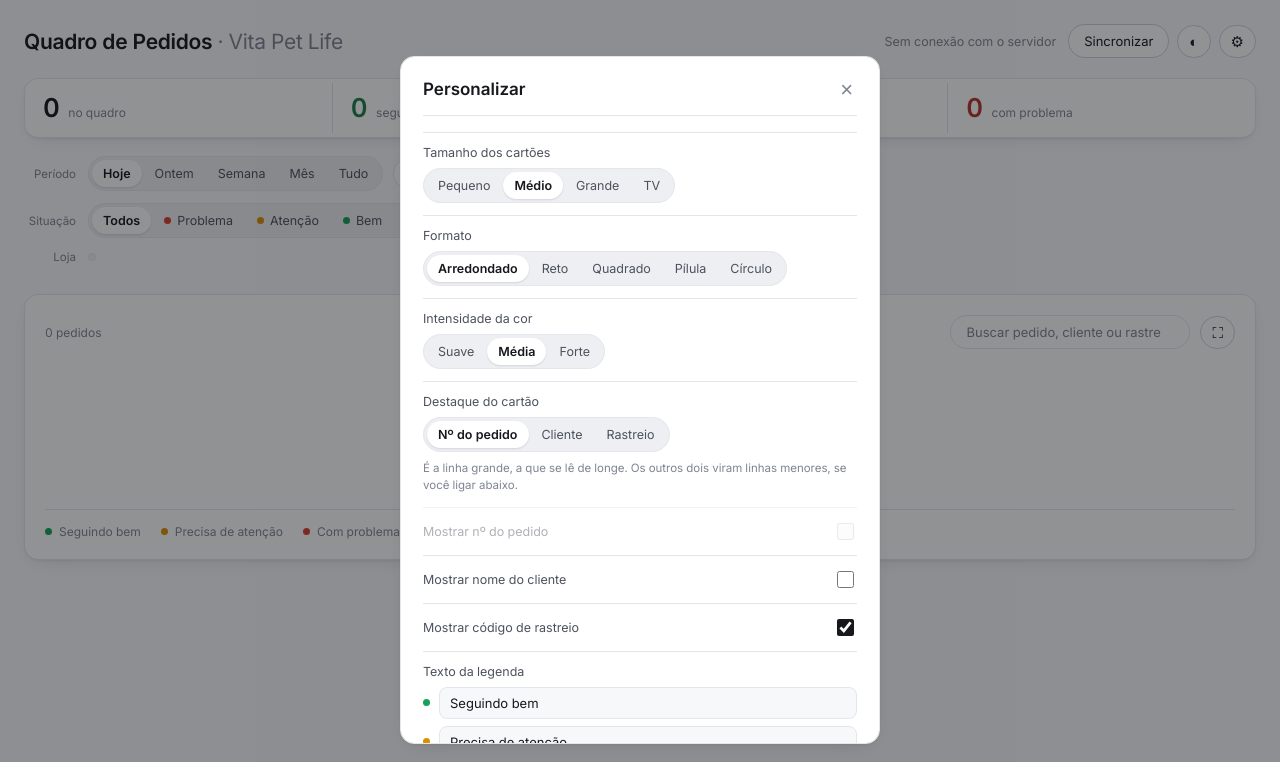
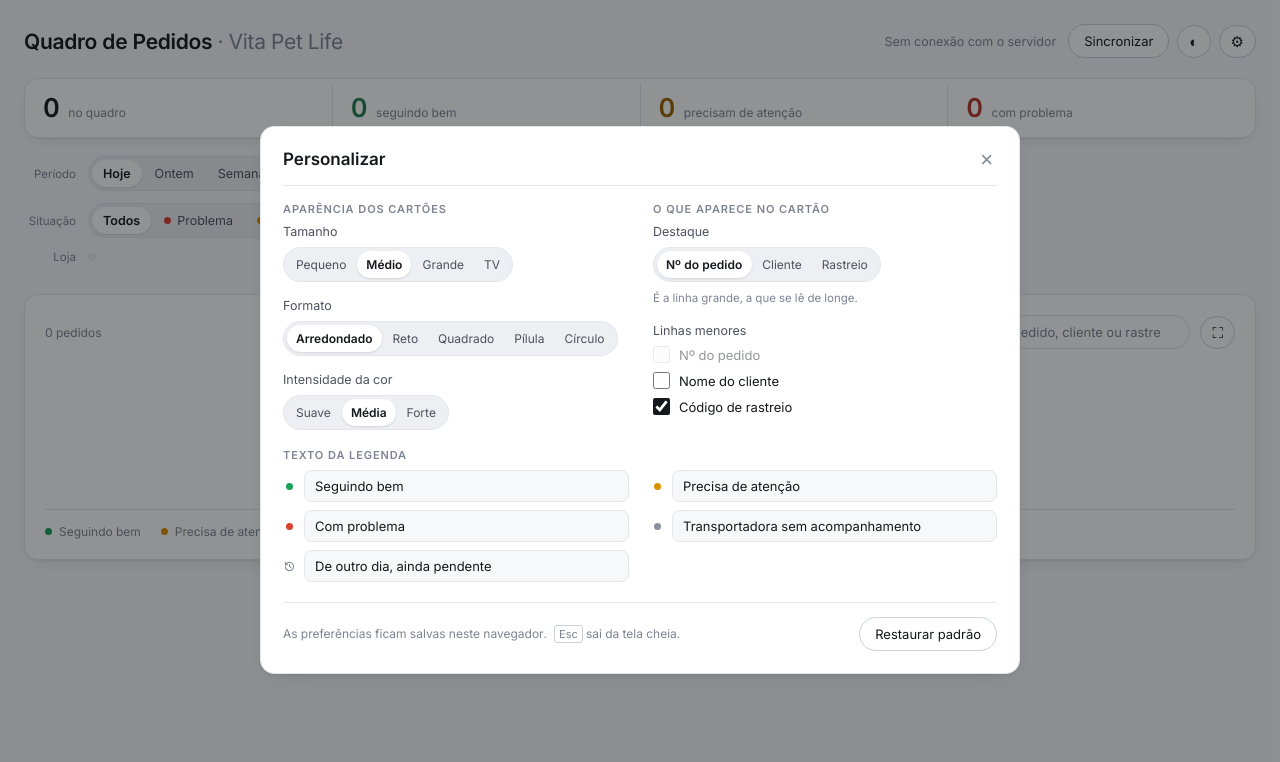
Before and after one commit to Luan-VitaPetLife/quadro-de-pedidos, a website: page public/index.html in a window 1280 px wide. Both pictures are taken after a click on the button "Personalizar". Drawn offline with Linux system fonts and the light colour scheme; no server answers.

Commit message:
O painel de personalizar vira quadrado e para de sair torto
Era uma coluna de 480px com nove ajustes empilhados e scroll -- numa tela de
ajustes, scroll ja e sintoma. Agora sao 760x548 sem scroll, em duas colunas, com
o mesmo vocabulario do painel de pedido (grade, colunas, secoes com titulo) para
os dois parecerem o mesmo sistema e nao duas telas feitas em epocas diferentes.

O que estava torto, e por que:

- OS CAMPOS DA LEGENDA comecavam em pontos diferentes. Os icones tem tamanhos
  diferentes -- a bolinha tem 7px e o relogio 11px -- e em flex cada campo
  herdava essa diferenca: o do relogio ficava 4px mais a direita. Virou grade
  com coluna de largura fixa, entao cada icone tem a mesma casa e se centraliza
  nela. Vale para o proximo icone de tamanho diferente tambem.

- OS CHECKBOXES eram `label` a esquerda e caixa jogada na outra ponta por
  space-between. Com textos de tamanhos diferentes, nada se alinhava com nada.
  Agora a caixa vem primeiro e o texto depois: as tres formam uma coluna reta.

- CADA ROTULO seguia uma regra propria (uns em cima do controle, outros ao lado
  da caixa). Agora todo rotulo fica em cima, sem excecao -- e o que mais tira a
  sensacao de bagunca, mais do que a largura.

- "CÍRCULO" ficava cortado: o segmentado de Formato media 344px numa coluna de
  344px, encaixado no fio. Os botoes ficaram um tico menores so dentro deste
  painel, e ha folga; abaixo de 430px de tela eles encolhem mais um pouco.
  Tentei antes deixar quebrar em duas linhas e desfiz: o segmentado tem uma
  pilula deslizante posicionada por medida, e com os botoes em linhas diferentes
  ela se esticava por cima das duas.

- O RODAPE tinha um botao de largura inteira, o elemento mais chamativo da tela
  sendo o que menos se usa. Virou uma linha: explicacao a esquerda, botao a
  direita.

Conferido no navegador: 760x548 sem scroll, nada transbordando, os cinco campos
da legenda comecando no mesmo pixel, os segmentados respondendo, so a caixa do
campo em destaque apagada (e nao as tres, que era o risco de elas passarem a
dividir um grupo so), legenda atualizando ao vivo e "Restaurar padrao" voltando
tamanho, destaque e textos.

```diff
--- a/public/app.js
+++ b/public/app.js
@@ -129,7 +129,9 @@ function aplicarPrefs() {
     const cx = document.getElementById("opt" + chave[0].toUpperCase() + chave.slice(1));
     const ehPrincipal = prefs.principal === chave;
     cx.disabled = ehPrincipal;
-    cx.closest(".opcao").classList.toggle("desativada", ehPrincipal);
+    // A propria linha, e nao o grupo: as tres caixas dividem um `.opcao` so,
+    // entao apagar o grupo apagaria as tres por causa de uma.
+    cx.closest(".cx").classList.toggle("desativada", ehPrincipal);
   }
 
   for (const [chave, id] of Object.entries(IDS_DA_LEGENDA)) {
--- a/public/index.html
+++ b/public/index.html
@@ -113,6 +113,13 @@
   </div>
 
   <!-- Personalização -->
+  <!-- Personalizar. Mesmo vocabulário do painel de pedido -- grade de colunas
+       e seções com título -- para os dois parecerem o mesmo sistema, e não duas
+       telas feitas em épocas diferentes.
+
+       A legenda fica FORA da grade, ocupando a largura inteira: são cinco campos
+       de texto, e espremidos numa coluna eles empurravam tudo para baixo e
+       criavam o scroll que não deveria existir numa tela de ajustes. -->
   <div class="cortina" id="configBackdrop">
     <div class="painel config" role="dialog" aria-label="Personalizar o quadro">
       <div class="ph">
@@ -120,8 +127,13 @@
         <button class="fechar" id="configFechar" aria-label="Fechar">&times;</button>
       </div>
 
+      <div class="grade">
+        <div class="coluna">
+          <section class="bloco">
+            <h3>Aparência dos cartões</h3>
+
             <div class="opcao">
-        <label for="optTamanho">Tamanho dos cartões</label>
+              <label for="optTamanho">Tamanho</label>
               <div class="segmentado" id="optTamanho">
                 <button class="seg" data-tamanho="p">Pequeno</button>
                 <button class="seg" data-tamanho="m" data-active="true">Médio</button>
@@ -149,34 +161,37 @@
                 <button class="seg" data-cor="forte">Forte</button>
               </div>
             </div>
+          </section>
+        </div>
+
+        <div class="coluna">
+          <section class="bloco">
+            <h3>O que aparece no cartão</h3>
 
             <div class="opcao">
-        <label>Destaque do cartão</label>
+              <label>Destaque</label>
               <div class="segmentado" id="optPrincipal">
                 <button class="seg" data-principal="numero" data-active="true">Nº do pedido</button>
                 <button class="seg" data-principal="cliente">Cliente</button>
                 <button class="seg" data-principal="rastreio">Rastreio</button>
               </div>
-        <p class="dica menor">É a linha grande, a que se lê de longe. Os outros dois viram linhas menores, se você ligar abaixo.</p>
-      </div>
-
-      <div class="opcao linha">
-        <label for="optNumero">Mostrar nº do pedido</label>
-        <input type="checkbox" id="optNumero">
-      </div>
-
-      <div class="opcao linha">
-        <label for="optCliente">Mostrar nome do cliente</label>
-        <input type="checkbox" id="optCliente">
-      </div>
-
-      <div class="opcao linha">
-        <label for="optRastreio">Mostrar código de rastreio</label>
-        <input type="checkbox" id="optRastreio" checked>
+              <p class="dica menor">É a linha grande, a que se lê de longe.</p>
             </div>
 
             <div class="opcao">
-        <label>Texto da legenda</label>
+              <label>Linhas menores</label>
+              <div class="caixas">
+                <label class="cx" for="optNumero"><input type="checkbox" id="optNumero"><span>Nº do pedido</span></label>
+                <label class="cx" for="optCliente"><input type="checkbox" id="optCliente"><span>Nome do cliente</span></label>
+                <label class="cx" for="optRastreio"><input type="checkbox" id="optRastreio" checked><span>Código de rastreio</span></label>
+              </div>
+            </div>
+          </section>
+        </div>
+      </div>
+
+      <section class="bloco larga">
+        <h3>Texto da legenda</h3>
         <div class="legenda-campos">
           <label class="lc"><i class="pt ok"></i><input type="text" id="legOk" maxlength="40"></label>
           <label class="lc"><i class="pt aviso"></i><input type="text" id="legAviso" maxlength="40"></label>
@@ -184,10 +199,12 @@
           <label class="lc"><i class="pt neutro"></i><input type="text" id="legTracejado" maxlength="40"></label>
           <label class="lc"><span class="lc-relogio"></span><input type="text" id="legRelogio" maxlength="40"></label>
         </div>
+      </section>
+
+      <div class="rodape-config">
+        <p class="dica">As preferências ficam salvas neste navegador. <kbd>Esc</kbd> sai da tela cheia.</p>
+        <button class="btn" id="configPadrao" type="button">Restaurar padrão</button>
       </div>
-
-      <p class="dica">As preferências ficam salvas neste navegador. <kbd>Esc</kbd> sai da tela cheia.</p>
-      <button class="btn largo" id="configPadrao" type="button">Restaurar padrão</button>
     </div>
   </div>
 
--- a/public/styles.css
+++ b/public/styles.css
@@ -457,7 +457,7 @@ kbd {
   border: 1px solid var(--linha);
 }
 @media (min-width: 640px) { .painel { border-radius: var(--raio); } }
-.painel.config { max-width: 480px; }
+.painel.config { max-width: 760px; }
 
 /* Largo o bastante para duas colunas, e nao mais do que isso: passar disso
    faria a linha de texto dos avisos ficar longa demais pra ler. */
@@ -758,7 +758,22 @@ body[data-tamanho="tv"] .sq .ocultar { display: none; }
 .dica.menor { font-size: 11.5px; margin: 8px 0 0; }
 
 .legenda-campos { display: flex; flex-direction: column; gap: 7px; }
-.legenda-campos .lc { display: flex; align-items: center; gap: 9px; }
+/* Grade, e nao flex, por causa do alinhamento.
+
+   Os icones tem tamanhos diferentes -- a bolinha tem 7px e o relogio 11px -- e
+   em flex cada campo comecava num ponto proprio: o do relogio ficava 4px mais
+   a direita que os outros quatro. Com uma coluna de largura FIXA, cada icone
+   tem a mesma casa e se centraliza nela, entao todos os campos comecam
+   exatamente no mesmo lugar, hoje e no dia em que entrar um icone de outro
+   tamanho. */
+.legenda-campos .lc {
+  display: grid;
+  grid-template-columns: 12px 1fr;
+  align-items: center;
+  justify-items: center;
+  gap: 9px;
+}
+.legenda-campos .lc > input { justify-self: stretch; }
 .legenda-campos .lc input[type="text"] {
   flex: 1;
   min-width: 0;
@@ -817,3 +832,75 @@ body[data-tamanho="tv"] .sq .ocultar { display: none; }
   background: var(--aviso-fundo);
   color: var(--aviso);
 }
+
+/* ---------------------------------------------------------------------------
+   Painel de personalizar
+   ---------------------------------------------------------------------------
+   Duas colunas e a legenda em faixa larga embaixo. Antes era uma coluna so de
+   480px: nove ajustes empilhados, scroll numa tela de ajustes, e cada linha com
+   um alinhamento proprio (uns rotulos em cima do controle, outros ao lado do
+   checkbox). Aqui todo rotulo fica em cima do controle, sem excecao -- e o que
+   tira a sensacao de bagunca, mais do que a largura. */
+.painel.config .opcao { padding: 0; border-top: none; }
+.painel.config .opcao + .opcao { margin-top: 16px; }
+.painel.config .bloco + .bloco { margin-top: 18px; }
+
+/* A legenda ocupa a largura inteira, fora da grade: cinco campos de texto numa
+   coluna so empurrariam tudo pra baixo e trariam o scroll de volta. */
+.painel.config .bloco.larga { margin-top: 18px; }
+.painel.config .legenda-campos {
+  display: grid;
+  grid-template-columns: repeat(auto-fit, minmax(230px, 1fr));
+  gap: 8px 22px;
+}
+
+/* Checkbox com o texto A DIREITA, e a caixa como primeiro elemento de cada
+   linha. Antes o rotulo ficava a esquerda e a caixa era jogada na outra ponta
+   por space-between: com textos de tamanhos diferentes, nada se alinhava com
+   nada. Aqui as tres caixas formam uma coluna reta. */
+.painel.config .caixas { display: flex; flex-direction: column; gap: 9px; }
+.painel.config .cx {
+  display: flex;
+  align-items: center;
+  gap: 9px;
+  font-size: 13px;
+  cursor: pointer;
+  margin: 0;
+}
+.painel.config .cx input[type="checkbox"] { margin: 0; flex: none; }
+.painel.config .cx span { min-width: 0; }
+.painel.config .cx.desativada { opacity: .45; cursor: default; }
+.painel.config .cx.desativada input { cursor: default; }
+
+/* O rodape numa linha so: a explicacao a esquerda, o botao a direita. O botao
+   ocupava a largura inteira e virava a coisa mais chamativa da tela, quando e o
+   que menos se usa. */
+.rodape-config {
+  display: flex;
+  flex-wrap: wrap;
+  align-items: center;
+  justify-content: space-between;
+  gap: 10px 18px;
+  margin-top: 20px;
+  padding-top: 14px;
+  border-top: 1px solid var(--linha);
+}
+.rodape-config .dica { margin: 0; flex: 1 1 260px; }
+
+/* O segmentado de Formato tem cinco botoes e media 344px numa coluna de 344px:
+   encaixava no fio, e "Círculo" ficava cortado assim que a janela estreitava um
+   pouco. Aqui os botoes ficam um tico menores, so dentro deste painel, e sobra
+   folga.
+
+   Nao deixei quebrar em duas linhas, que era a solucao obvia: o segmentado tem
+   uma pilula deslizante posicionada por medida, e com os botoes em linhas
+   diferentes ela se esticava por cima das duas. Nem usei rolagem horizontal --
+   numa tela de ajustes, a opcao escondida simplesmente nao e encontrada. */
+.painel.config .seg { font-size: 12px; padding: 6px 9px; }
+
+/* Telas estreitas: os cinco botoes de Formato passam a nao caber e "Círculo"
+   fica cortado na borda. Medido: o controle pede 333px, e abaixo de 380px de
+   painel a coluna ja e menor que isso. */
+@media (max-width: 430px) {
+  .painel.config .seg { font-size: 11.5px; padding: 6px 7px; }
+}
```
Lines whose indentation alone changed are shown as unchanged.
